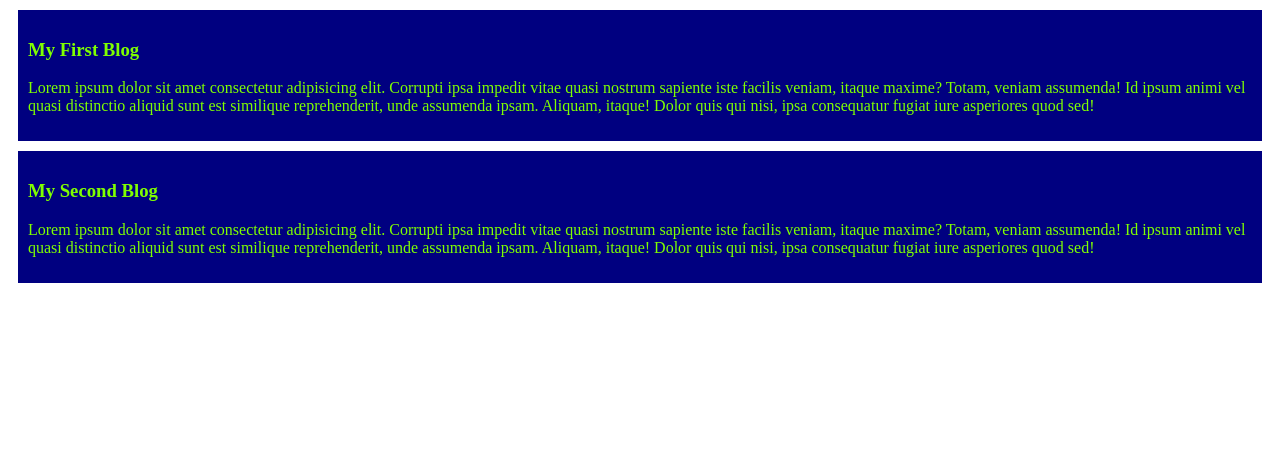
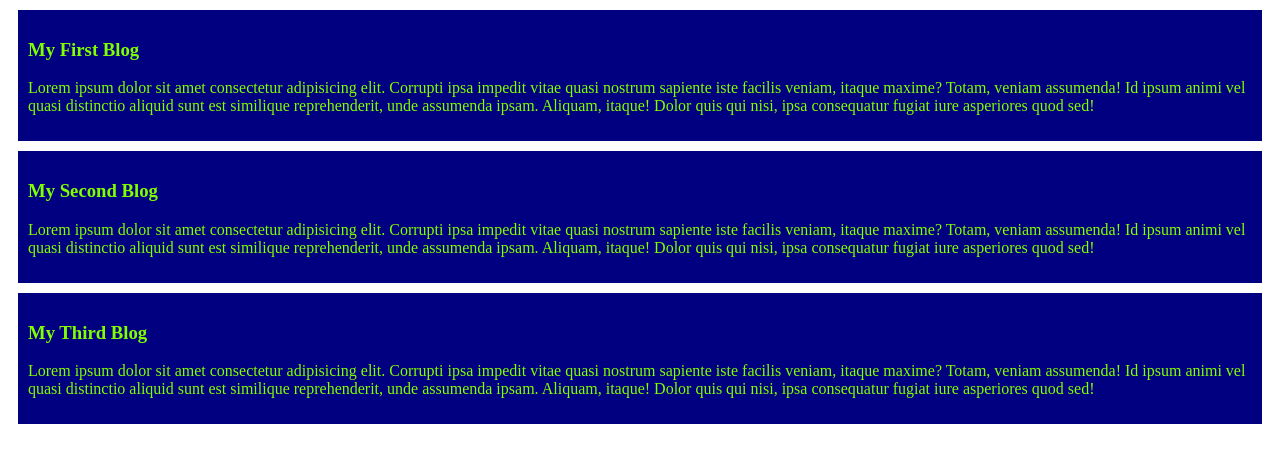
Before and after one commit to abdullahsami150/my-third-website, a plain HTML site: page index.html in a window 1280 px wide. Drawn offline with Linux system fonts and the light colour scheme.

Commit message:
added the third blog

```diff
--- a/index.html
+++ b/index.html
@@ -15,6 +15,9 @@
         <h3>My Second Blog</h3>
         <p>Lorem ipsum dolor sit amet consectetur adipisicing elit. Corrupti ipsa impedit vitae quasi nostrum sapiente iste facilis veniam, itaque maxime? Totam, veniam assumenda! Id ipsum animi vel quasi distinctio aliquid sunt est similique reprehenderit, unde assumenda ipsam. Aliquam, itaque! Dolor quis qui nisi, ipsa consequatur fugiat iure asperiores quod sed!</p>
     </div>
-
+    <div>
+        <h3>My Third Blog</h3>
+        <p>Lorem ipsum dolor sit amet consectetur adipisicing elit. Corrupti ipsa impedit vitae quasi nostrum sapiente iste facilis veniam, itaque maxime? Totam, veniam assumenda! Id ipsum animi vel quasi distinctio aliquid sunt est similique reprehenderit, unde assumenda ipsam. Aliquam, itaque! Dolor quis qui nisi, ipsa consequatur fugiat iure asperiores quod sed!</p>
+    </div>
 </body>
 </html>
```
